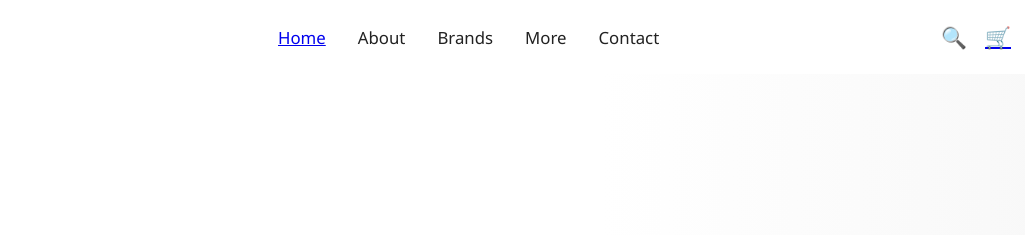
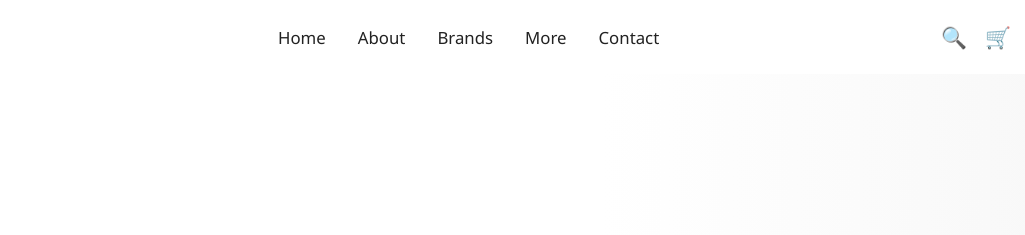
Before and after one commit to SaurabhSawade/Thala-7, a plain HTML site: page index.html in a window 1280 px wide. Shown: the top 235 px of the page, 165-1190 px from the left. Drawn offline with Linux system fonts and the light colour scheme; grey boxes are pictures that could not be loaded.

Commit message:
Remove link from Home menu item and add CSS rule to remove text decoration from anchor tags

```diff
--- a/index.html
+++ b/index.html
@@ -12,7 +12,7 @@
         <nav class="navbar">
             <div class="logo"><span class="logo-orange">Thala</span> <span class="logo-blue">7.</span></div>
             <ul class="nav-menu">
-                <li><a href="index.html">Home</a></li>
+                <li>Home</li>
                 <li>About</li>
                 <li>Brands</li>
                 <li>More</li>
--- a/style.css
+++ b/style.css
@@ -632,3 +632,7 @@ header {
         margin-top: 18px;
     }
 }
+
+a {
+    text-decoration: none;
+}
```
